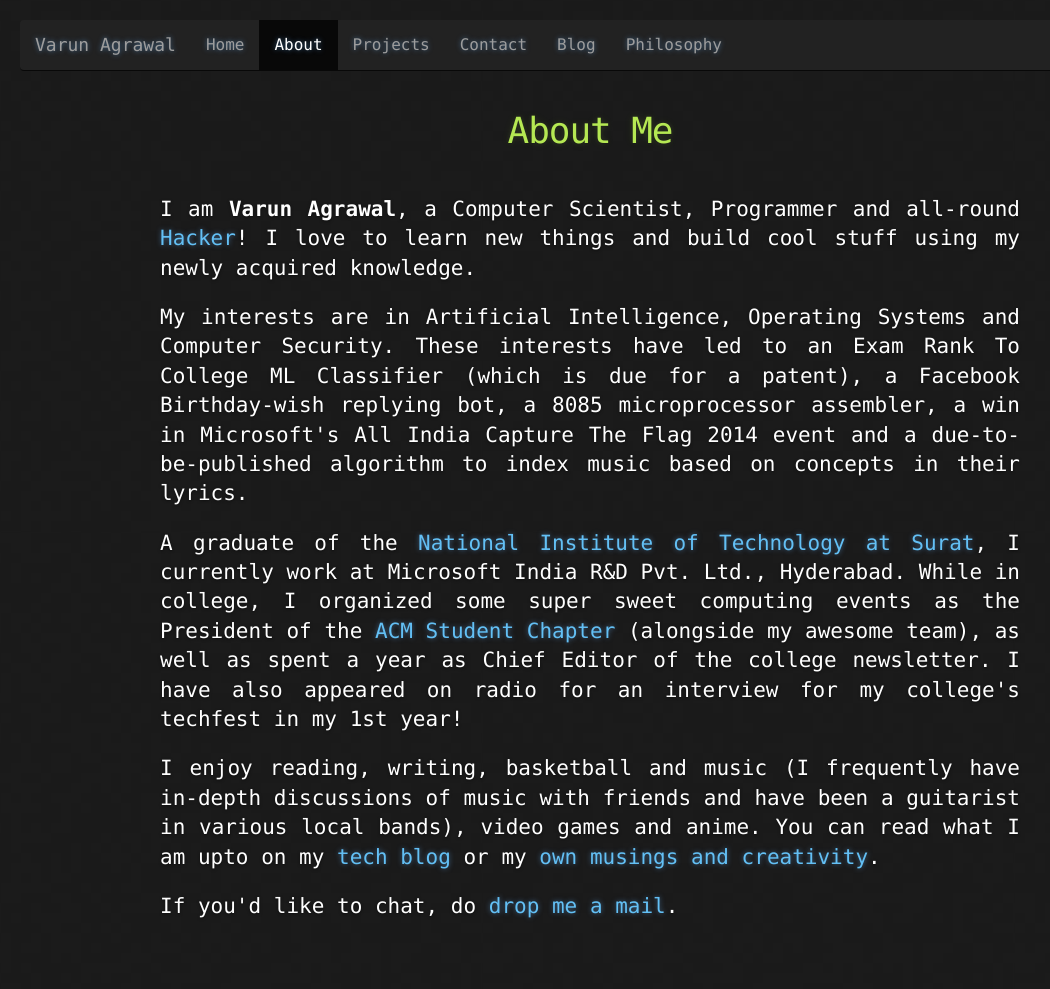
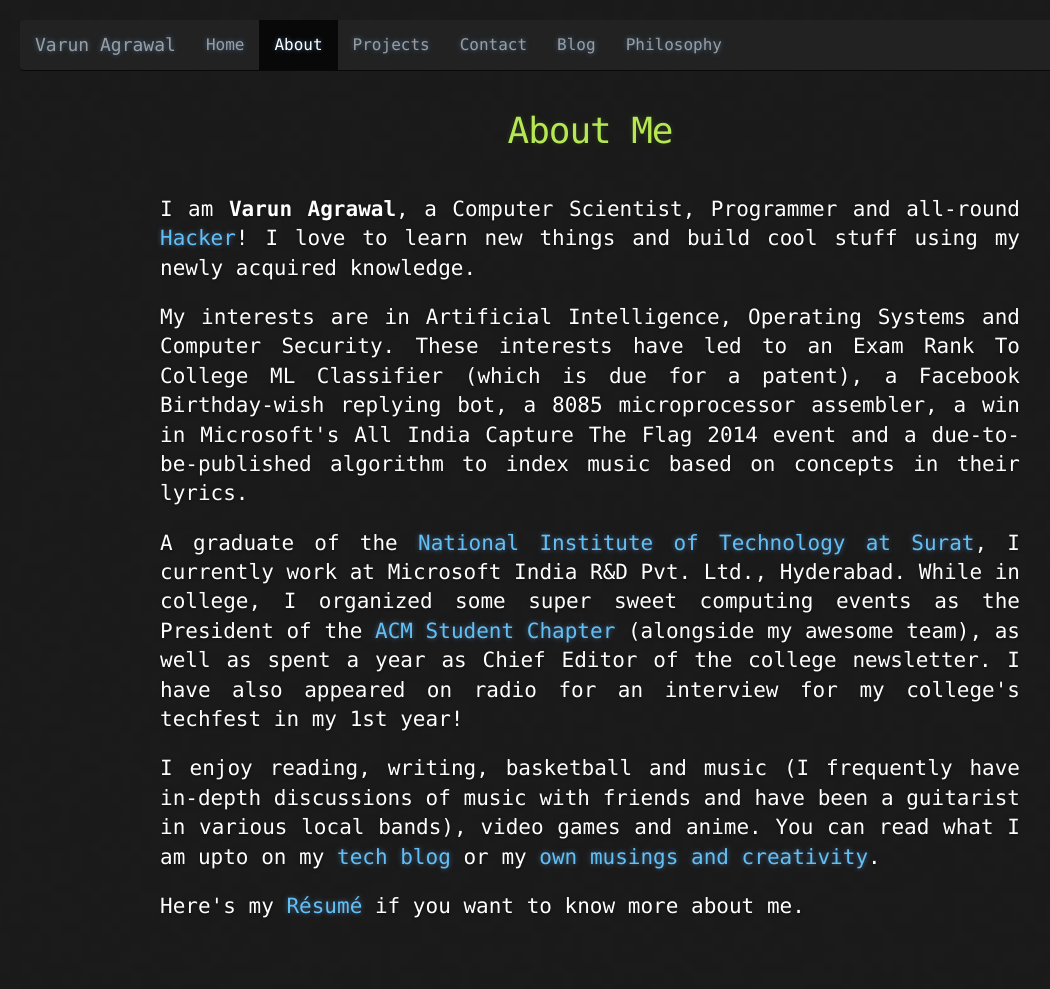
Before and after one commit to varunagrawal/varunagrawal.github.io, a Jekyll site: the page built from about.html, in a window 1280 px wide. Shown: the whole page, without its empty margins (50-1100 px from the left). Built offline with Jekyll 4.4.1, drawn with Linux system fonts in a browser that asks for light colours; nearby versions of some CDN libraries.

Commit message:
Added resume to about page

```diff
--- a/about.html
+++ b/about.html
@@ -33,7 +33,7 @@ permalink: /about/
                 target="_blank">tech blog</a> or my <a href="https://varunagrawal.wordpress.com/" target="_blank">own musings and creativity</a>.
             </p>
             <p class="lead">
-                If you'd like to chat, do <a href="mailto:varagrawal@gmail.com">drop me a mail</a>.
+                Here's my <a href="https://onedrive.live.com/redir?resid=8D14A7BAB8A67CED!305&authkey=!AHf4OE-AL6MWrsg&ithint=file%2cdocx" target="_blank">R&eacute;sum&eacute;</a> if you want to know more about me.
             </p>
         </div>
 
```
